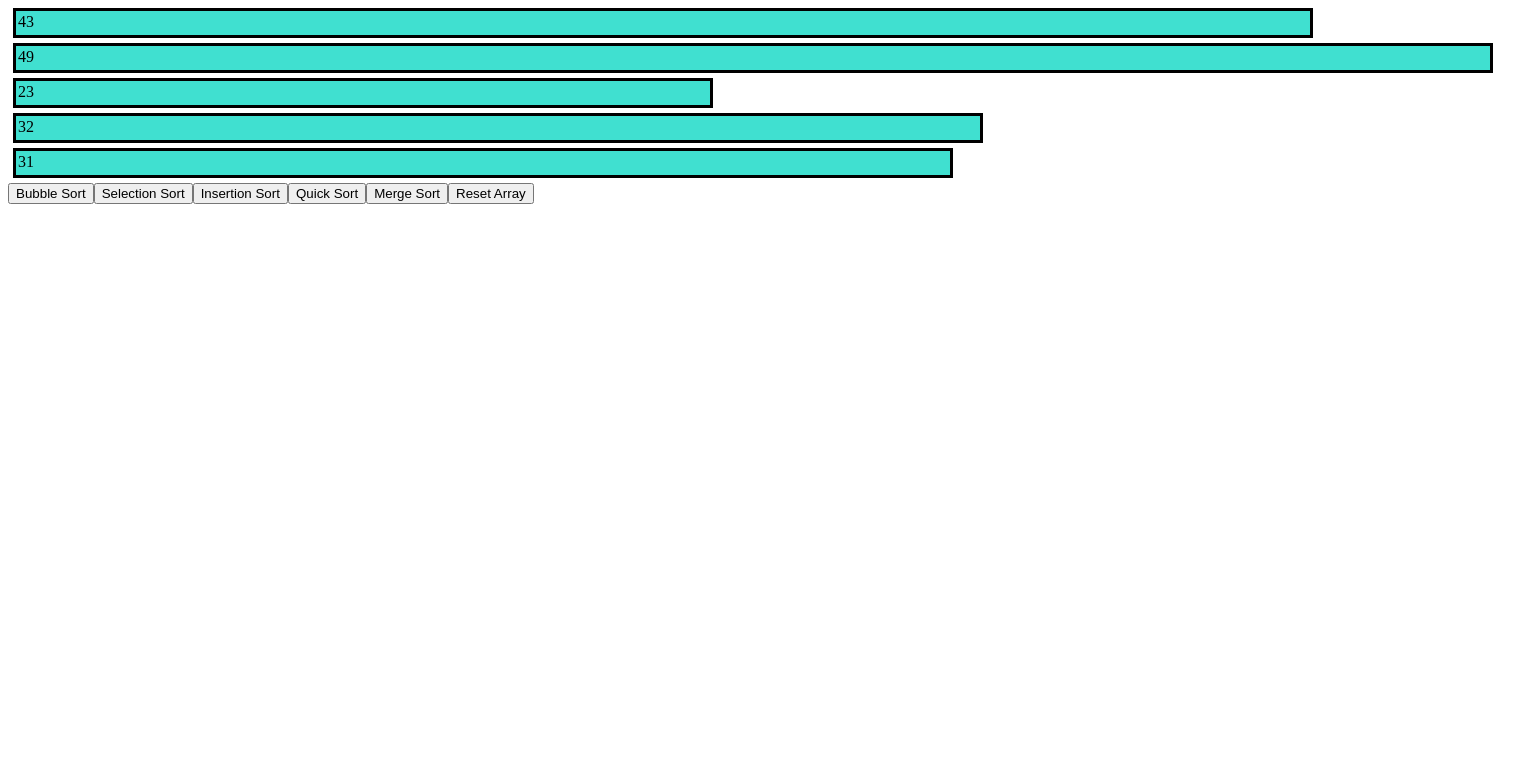
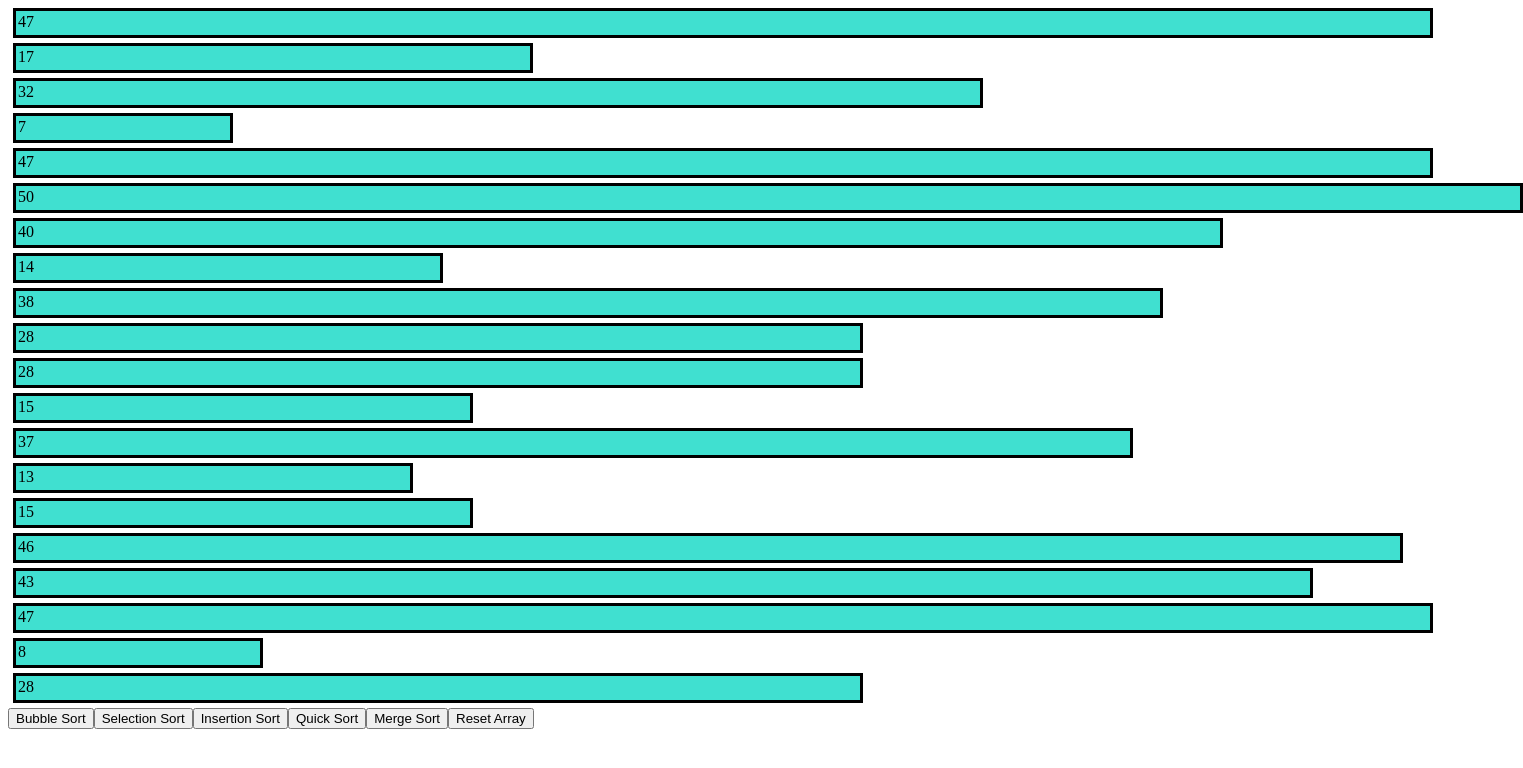
Before and after one commit to alwincodes/Sort-Visualizer, a React (Create React App) app: page / in a window 1280 px wide. Shown: the top 768 px of the page, 1523 px wide, since content can reach past the window. Built offline with nearby package versions, Linux system fonts and the light colour scheme.

Commit message:
basic bubble sort added

```diff
--- a/src/App.tsx
+++ b/src/App.tsx
@@ -1,13 +1,15 @@
 import React, { useState } from "react";
+import produce from "immer";
+import { bubbleSort as bubbleSortAlgo } from "./algorithms/bubble-sort";
 
 //fixed size for the array
-const arraySize = 5;
+const arraySize = 20;
 
 //function for generating a new array as needed
 const generateNewArray = (): number[] => {
     let newArray: number[] = [];
     for (let i = 0; i < arraySize; i++) {
-        newArray[i] = Math.round(Math.random() * 50);
+        newArray[i] = Math.round(Math.random() * 50) + 1;
     }
     console.log(newArray);
     return newArray;
@@ -15,12 +17,15 @@ const generateNewArray = (): number[] => {
 
 function App() {
     const [array, setArray] = useState<number[]>(generateNewArray);
+    const bubbleSort = () => {
+        setArray(produce(array, bubbleSortAlgo));
+    };
     return (
         <div className="App">
             <div>
-                {array.map((item) => (
+                {array.map((item, i) => (
                     <div
-                        key={item}
+                        key={i}
                         style={{
                             border: "solid",
                             margin: 5,
@@ -35,12 +40,14 @@ function App() {
                 ))}
             </div>
             <div>
-                <button>Bubble Sort</button>
+                <button onClick={bubbleSort}>Bubble Sort</button>
                 <button>Selection Sort</button>
                 <button>Insertion Sort</button>
                 <button>Quick Sort</button>
                 <button>Merge Sort</button>
-                <button onClick={() => setArray([1, 2, 3])}>Reset Array</button>
+                <button onClick={() => setArray(generateNewArray())}>
+                    Reset Array
+                </button>
             </div>
         </div>
     );
--- /dev/null
+++ b/src/algorithms/bubble-sort.ts
@@ -0,0 +1,11 @@
+import { swap } from "../utils/swap";
+
+export const bubbleSort = (arr: number[]) => {
+    for (let i = 0; i < arr.length; i++) {
+        for (let j = 0; j < arr.length; j++) {
+            if (arr[j] > arr[j + 1]) {
+                swap(arr, j, j + 1);
+            }
+        }
+    }
+};
--- /dev/null
+++ b/src/utils/swap.ts
@@ -0,0 +1,5 @@
+export const swap = (arr: number[], i: number, j: number): void => {
+    let tmp = arr[j];
+    arr[j] = arr[i];
+    arr[i] = tmp;
+};
```
